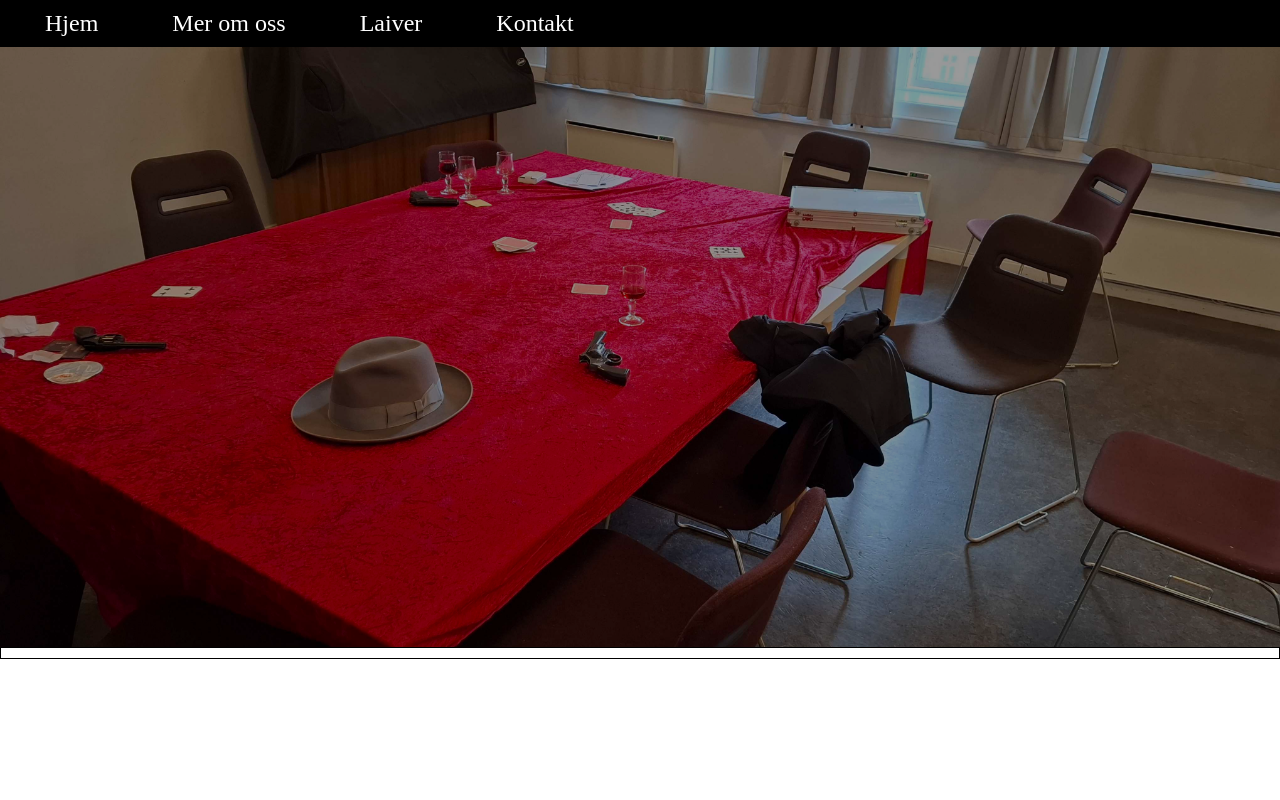
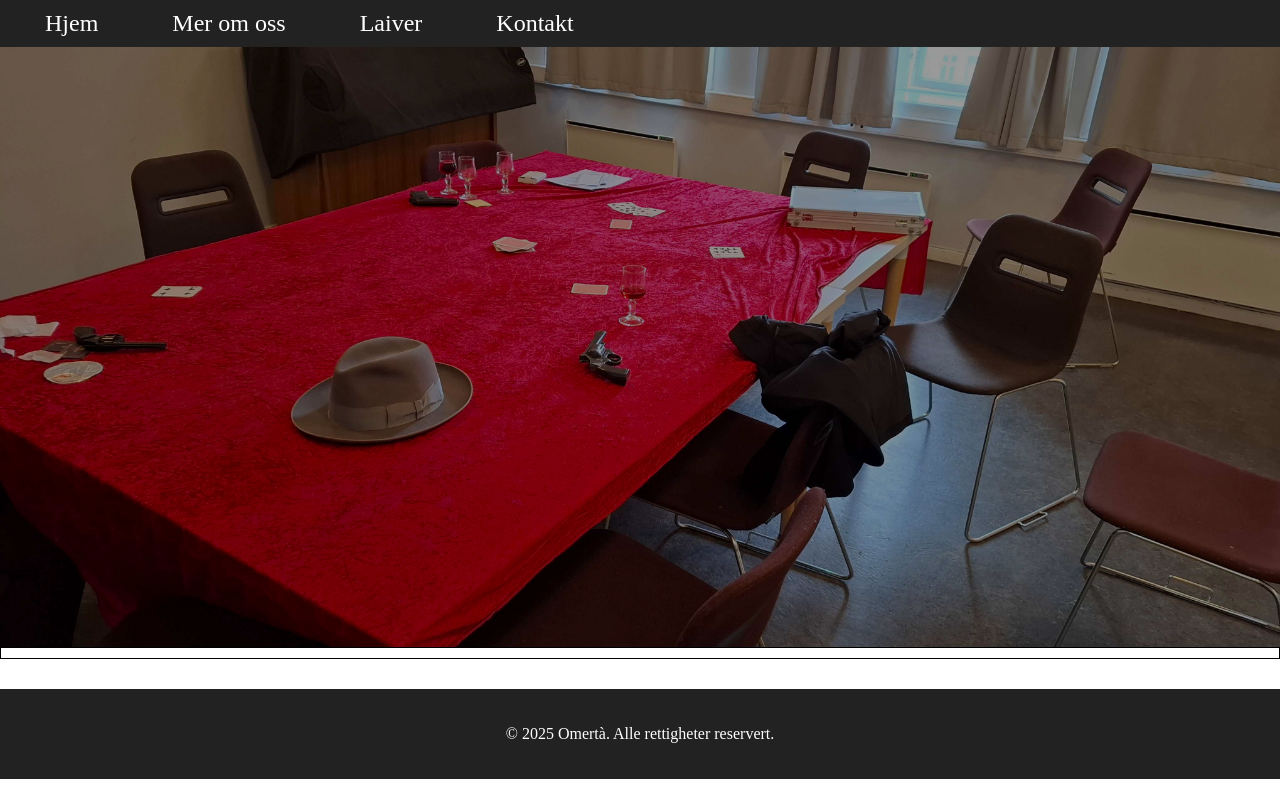
Before and after one commit to Garluss/garluss.github.io, a Python web app: template forts-IT2/nettside-test-omerta/flaskr/templates/base.html in a window 1280 px wide. Run offline with Jinja, Linux system fonts and the light colour scheme; the template is opened without the code that fills it, so the values that code supplies are empty.

Commit message:
lagt til bunn

```diff
--- a/forts-IT2/nettside-test-omerta/flaskr/static/style.css
+++ b/forts-IT2/nettside-test-omerta/flaskr/static/style.css
@@ -2,8 +2,11 @@ html, body {
     padding: 0;
     margin: 0;
 }
+body {
+    height: 100vh;
+}
 nav {
-    background-color: black;
+    background-color: rgb(34, 34, 34);
     display: block;
     padding: 10px;
 }
@@ -20,7 +23,8 @@ nav a:hover {
 }
 main {
     display: flex;
-    justify-content: center;
+    flex-direction: column;
+    align-items: center;
     border: 1px solid black;
 }
 #fane {
@@ -43,4 +47,13 @@ main {
 }
 .innhold {
     margin-top: 10px;
+    font-size: 20px;
 }
+#bunn {
+    margin-top: 30px;
+    background-color: rgb(34, 34, 34);
+    display: flex;
+    justify-content: space-around;
+    padding: 20px;
+    color: white;
+}
--- a/forts-IT2/nettside-test-omerta/flaskr/templates/base.html
+++ b/forts-IT2/nettside-test-omerta/flaskr/templates/base.html
@@ -23,5 +23,8 @@
             {% block innhold %} {% endblock %}
         </div>
     </main>
+    <div id="bunn">
+        <p>© 2025 Omertà. Alle rettigheter reservert.</p>
+    </div>
 </body>
 </html>
```
